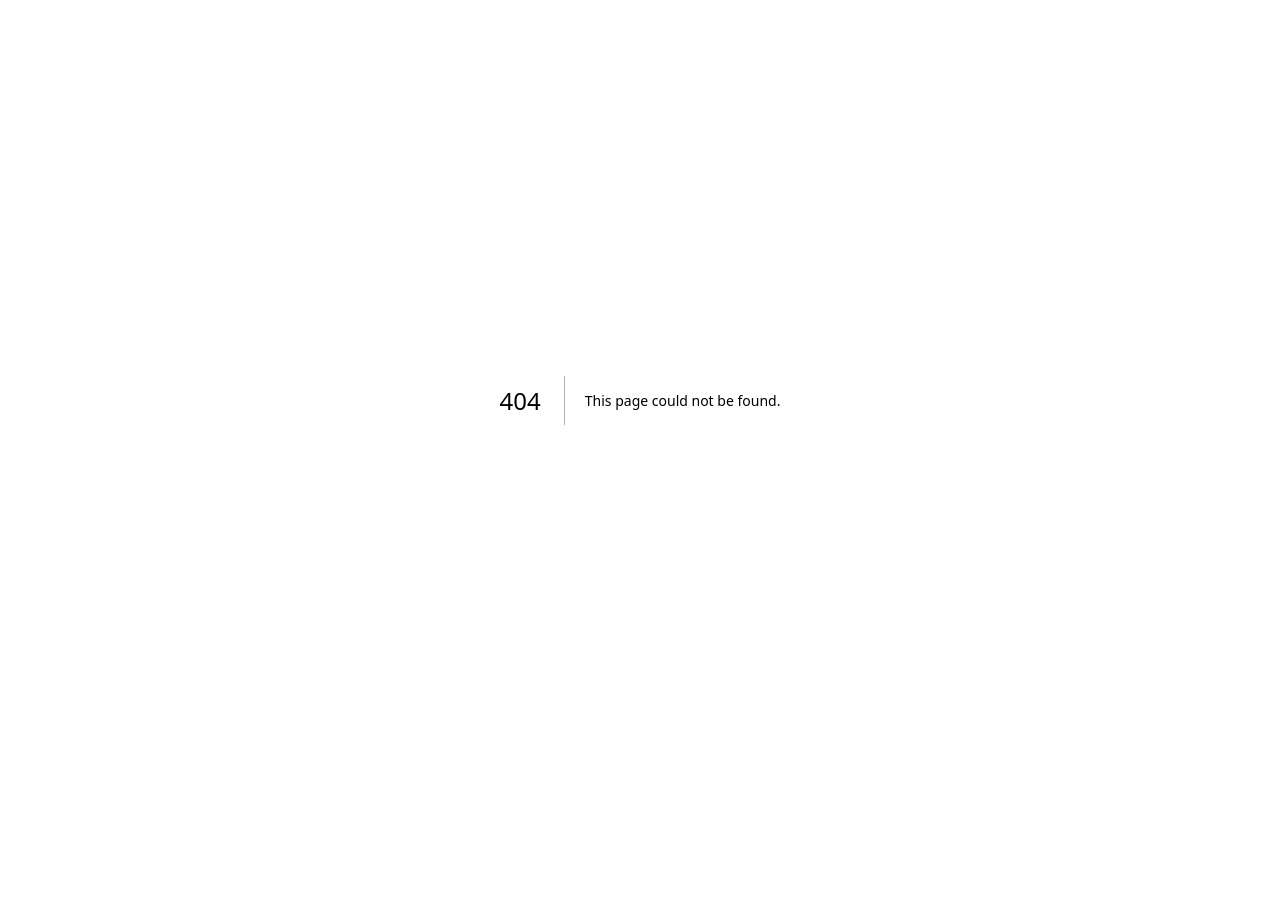
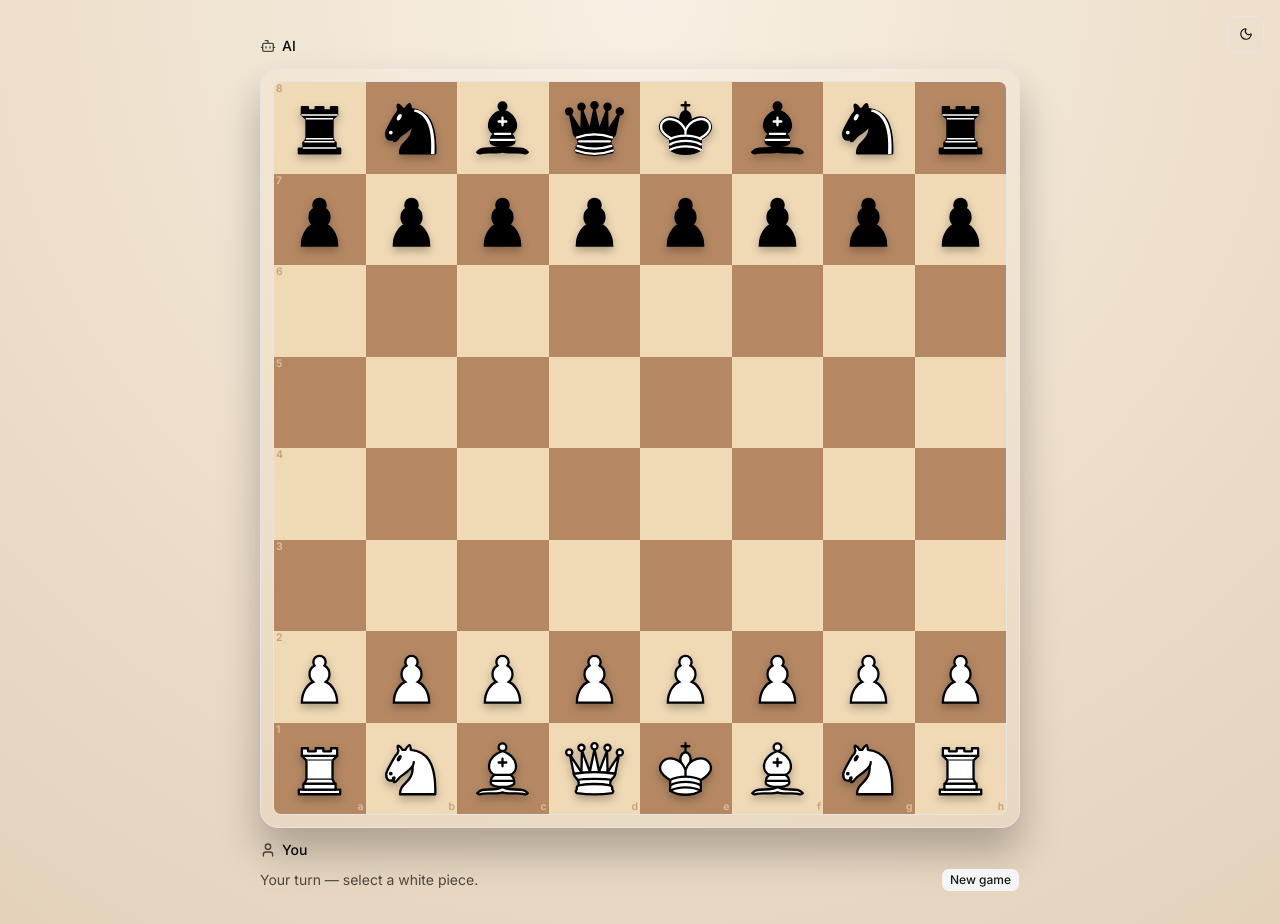
Before and after one commit to montasirmoyen/chess, a Next.js app: page /play in a window 1280 px wide. Before the commit this address had no page. Before the commit the page ends 800 px from the top, so only its background shows below. Built offline with nearby package versions, Linux system fonts and the light colour scheme.

Commit message:
Add onboarding page
Co-Authored-By: omayo <267569221+omaershah@users.noreply.github.com>

```diff
--- /dev/null
+++ b/app/play/page.tsx
@@ -0,0 +1,13 @@
+import { ChessBoard } from "@/components/chess/chess-board"
+import { ThemeToggle } from "@/components/ui/theme-toggle"
+
+export default function Play() {
+  return (
+    <main className="chess-page-bg relative flex min-h-svh items-center justify-center px-4 py-8">
+      <div className="absolute right-4 top-4">
+        <ThemeToggle />
+      </div>
+      <ChessBoard />
+    </main>
+  )
+}
```
